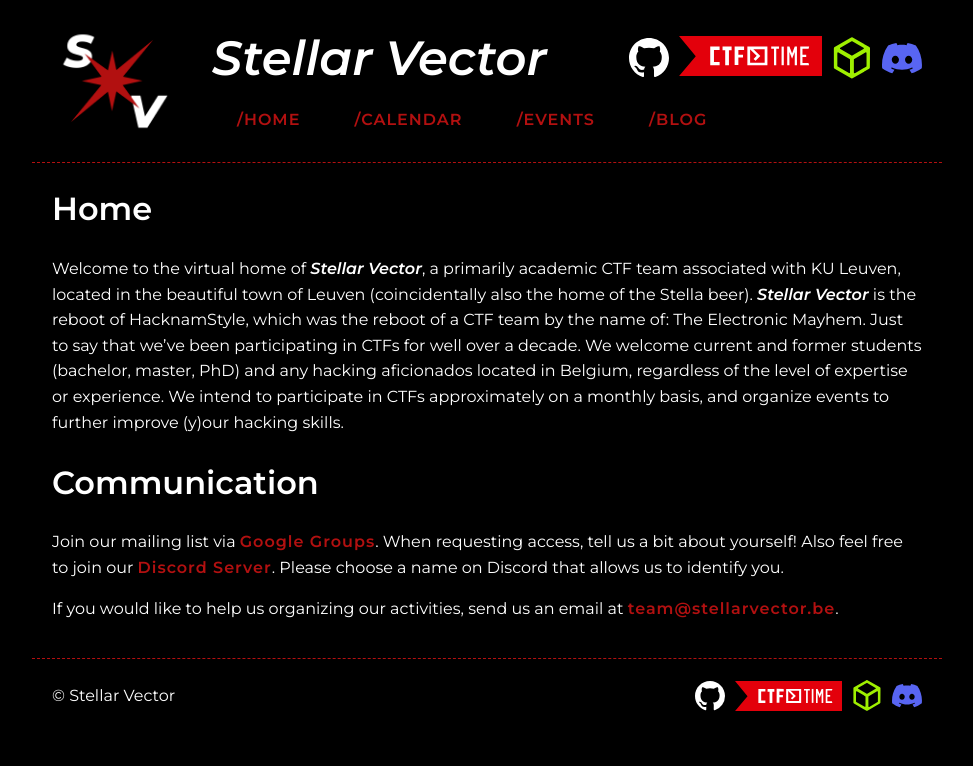
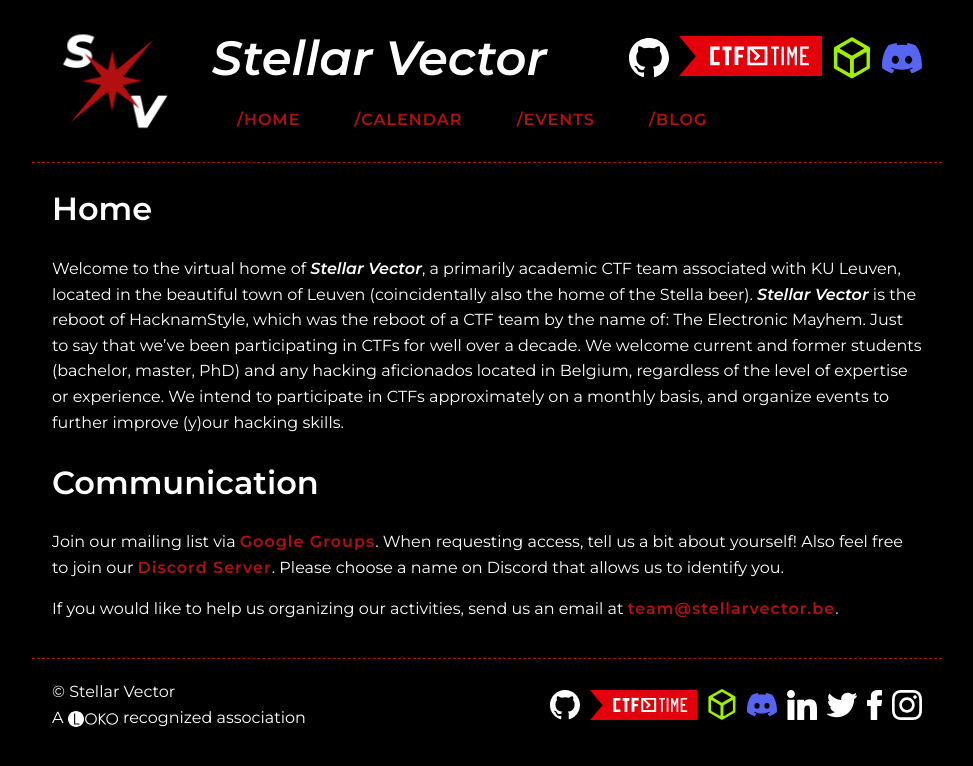
Before and after one commit to stellarvector/stellarvector.github.io, a Jekyll site: the page built from pages/home.md, in a window 1280 px wide. Shown: the top 766 px of the page, without its empty margins (153-1126 px from the left). Built offline with Jekyll 4.4.1, drawn with Linux system fonts in a browser that asks for light colours.

Commit message:
Add social media + LOKO logos

```diff
--- a/_config.yml
+++ b/_config.yml
@@ -4,13 +4,18 @@ description: >- # this means to ignore newlines until "baseurl:"
   Stellar Vector is the academic CTF team of the KU Leuven in Belgium.
 baseurl: "/"
 url: "https://stellarvector.be/"
-version: 2023.10.18
+version: 2024.05.17
 social:
   github_link: https://www.github.com/stellarvector
   htb_team_link: https://app.hackthebox.com/teams/overview/4886
   ctftime_team_link: https://www.ctftime.org/team/192988
   discord_invite_link: https://discord.gg/tbP75TNfNR
   mailing_list_url: https://groups.google.com/a/stellarvector.be/g/ctf
+  linkedin_page_link: https://www.linkedin.com/company/stellarvector/
+  twitter_page_link: https://twitter.com/stellar_vector
+  facebook_page_link: https://www.facebook.com/stellarvector.be
+  instagram_page_link: https://www.instagram.com/stellar.vector
+  loko_link: https://www.loko.be/en/societies#:~:text=Stellar%20Vector,Visit%20website
 calendar:
   embed_url: https://calendar.google.com/calendar/embed?src=kcbt3q75a4fvel57s058fet97s%40group.calendar.google.com&ctz=Europe%2FBrussels
   add_link: https://calendar.google.com/calendar/u/0?cid=a2NidDNxNzVhNGZ2ZWw1N3MwNThmZXQ5N3NAZ3JvdXAuY2FsZW5kYXIuZ29vZ2xlLmNvbQ
--- a/_layouts/default.html
+++ b/_layouts/default.html
@@ -43,6 +43,10 @@
         <footer>
             <div>
                 &copy; {{ site.title }}
+                <br>
+                A <a href="{{ site.social.loko_link }}" class="nounderline">
+                    <img src="/assets/images/icons/logo-loko.svg" alt="LOKO Logo" target="_blank" height="16px" style="vertical-align: text-bottom">
+                </a> recognized association
             </div>
             <div class="links">
                 <a href="{{ site.social.github_link }}" class="nounderline">
@@ -57,6 +61,18 @@
                 <a href="{{ site.social.discord_invite_link }}" class="nounderline">
                     <img src="/assets/images/icons/logo-discord.svg" alt="Discord Logo" target="_blank" width="30px">
                 </a>
+                <a href="{{ site.social.linkedin_page_link }}" class="nounderline">
+                    <img src="/assets/images/icons/logo-linkedin.svg" alt="LinkedIn Logo" height="30px">
+                </a>
+                <a href="{{ site.social.twitter_page_link }}" class="nounderline">
+                    <img src="/assets/images/icons/logo-twitter.svg" alt="Twitter Logo" height="30px">
+                </a>
+                <a href="{{ site.social.facebook_page_link }}" class="nounderline">
+                    <img src="/assets/images/icons/logo-facebook.svg" alt="Facebook Logo" height="30px">
+                </a>
+                <a href="{{ site.social.instagram_page_link }}" class="nounderline">
+                    <img src="/assets/images/icons/logo-instagram.svg" alt="Instagram Logo" height="30px">
+                </a>
             </div>
         </footer>
     </body>
```
Also changed, not shown: README.md (+5 -0 lines), assets/images/icons/logo-facebook.svg (added), assets/images/icons/logo-instagram.svg (added), assets/images/icons/logo-linkedin.svg (added), assets/images/icons/logo-loko.svg (added), assets/images/icons/logo-twitter-blue.svg (added), assets/images/icons/logo-twitter.svg, 1 other file.
